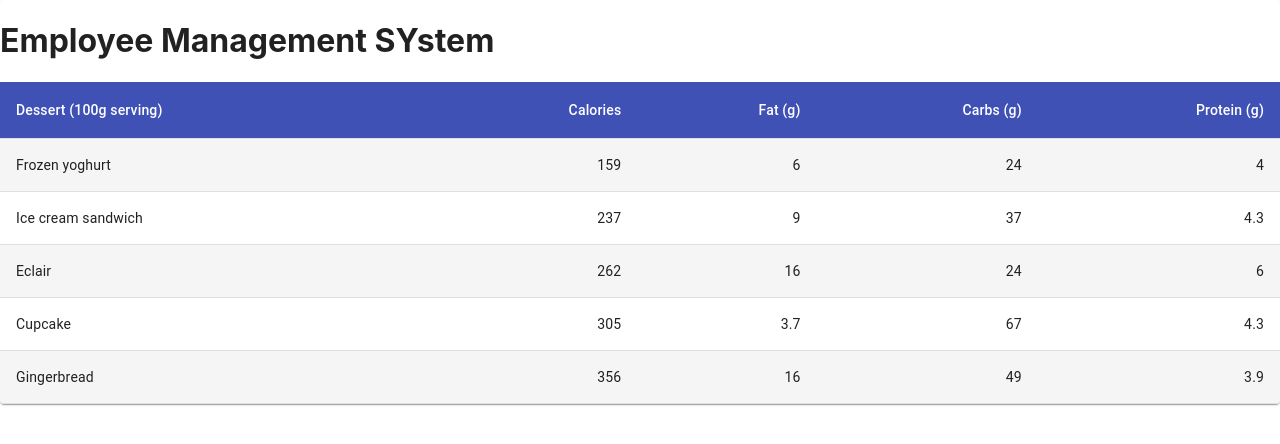
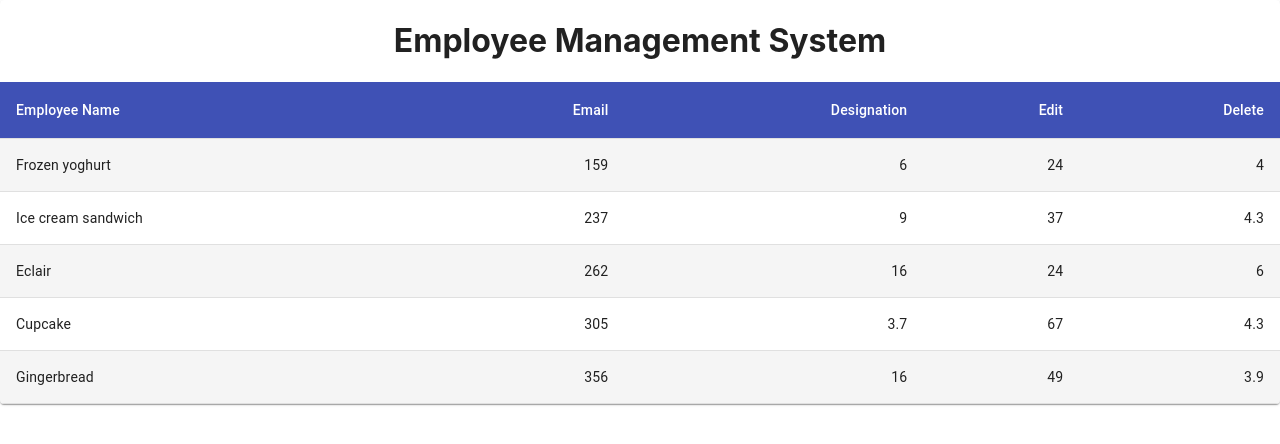
Before and after one commit to DattaDhebe/Employee-Management-Frontend, a React (Create React App) app: page /home in a window 1280 px wide. Shown: the top 444 px of the page. Built offline with nearby package versions, Linux system fonts and the light colour scheme.

Commit message:
Added : flex propertis to make more responsive in dashboard.

```diff
--- a/src/Components/Dashboard/Home.jsx
+++ b/src/Components/Dashboard/Home.jsx
@@ -39,7 +39,9 @@ const rows = [
 ];
 
 const useStyles = makeStyles({
+  display: 'flex',
   table: {
+
     minWidth: 700,
   },
 });
@@ -50,15 +52,15 @@ export default function Home() {
   return (
 
     <TableContainer component={Paper}>
-      <h1>Employee Management SYstem</h1>
+      <h1 style={{textAlign:'center'}}>Employee Management System</h1>
       <Table className={classes.table} aria-label="customized table">
         <TableHead>
           <TableRow>
-            <StyledTableCell>Dessert (100g serving)</StyledTableCell>
-            <StyledTableCell align="right">Calories</StyledTableCell>
-            <StyledTableCell align="right">Fat&nbsp;(g)</StyledTableCell>
-            <StyledTableCell align="right">Carbs&nbsp;(g)</StyledTableCell>
-            <StyledTableCell align="right">Protein&nbsp;(g)</StyledTableCell>
+            <StyledTableCell>Employee Name</StyledTableCell>
+            <StyledTableCell align="right">Email</StyledTableCell>
+            <StyledTableCell align="right">Designation</StyledTableCell>
+            <StyledTableCell align="right">Edit</StyledTableCell>
+            <StyledTableCell align="right">Delete</StyledTableCell>
           </TableRow>
         </TableHead>
         <TableBody>
```
